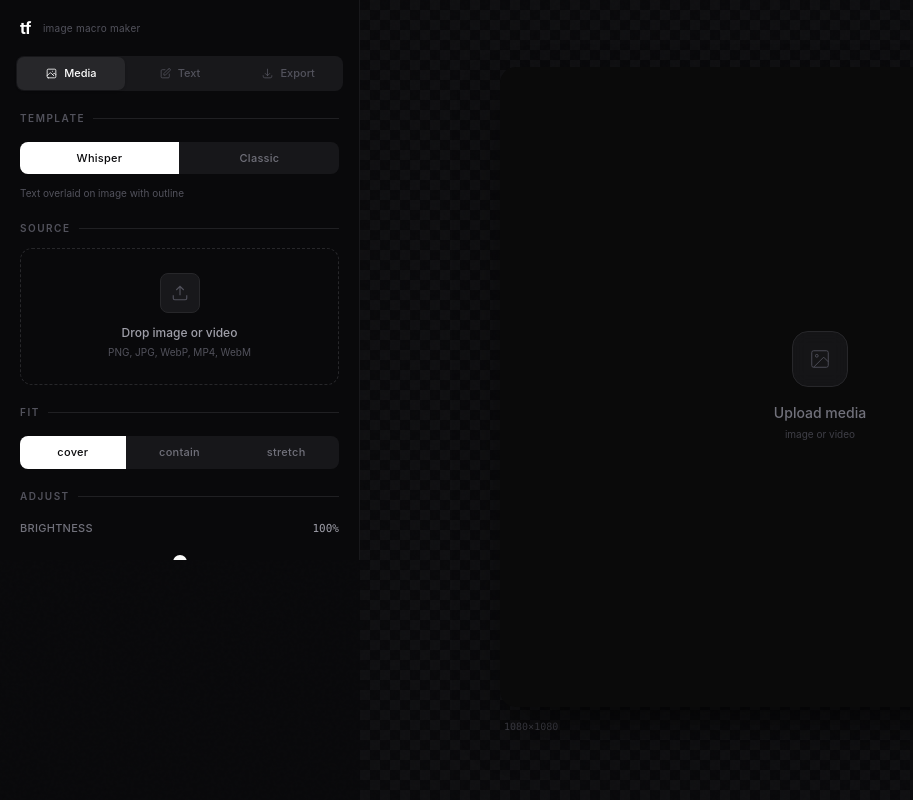
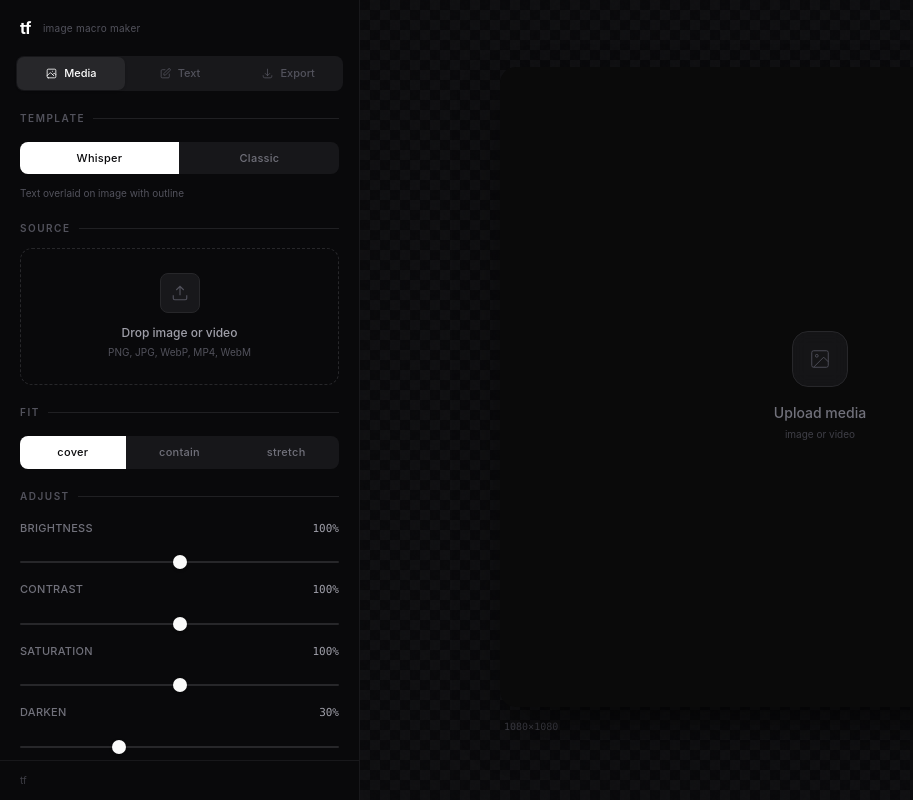
Before and after one commit to nullprobability/fr-web, a React (Vite) app: page / in a window 1280 px wide. Shown: the whole page, without its empty margins (0-913 px from the left). Built offline with nearby package versions, Linux system fonts and the light colour scheme; a web font is replaced by a local one.

Commit message:
Enhance WhisperTool layout; add footer with resize instructions and adjust sidebar height

```diff
--- a/src/components/WhisperTool.tsx
+++ b/src/components/WhisperTool.tsx
@@ -1204,7 +1204,7 @@
         </div>
 
         <aside
-          className="fixed inset-x-0 bottom-0 lg:inset-y-0 lg:left-0 lg:right-auto lg:bottom-auto w-full lg:w-[340px] xl:w-[360px] flex flex-col bg-zinc-950/95 lg:bg-zinc-950 backdrop-blur-xl lg:backdrop-blur-none border-t lg:border-t-0 lg:border-r border-zinc-800/60 lg:border-zinc-900 rounded-t-2xl lg:rounded-none z-30 floating-pane-safe"
+          className="fixed inset-x-0 bottom-0 lg:inset-y-0 lg:left-0 lg:right-auto lg:bottom-auto w-full lg:w-[340px] xl:w-[360px] flex flex-col bg-zinc-950/95 lg:bg-zinc-950 backdrop-blur-xl lg:backdrop-blur-none border-t lg:border-t-0 lg:border-r border-zinc-800/60 lg:border-zinc-900 rounded-t-2xl lg:rounded-none z-30 floating-pane-safe lg:!h-full"
           style={{ height: `${paneHeight}vh` }}
         >
           <div
@@ -1247,6 +1247,12 @@
             {activePanel === 'text' && renderTextPanel()}
             {activePanel === 'export' && renderExportPanel()}
           </div>
+
+          {/* Footer */}
+          <div className="shrink-0 px-5 py-3 border-t border-zinc-900 flex items-center justify-between">
+            <span className="text-[10px] text-zinc-700">tf</span>
+            <span className="text-[10px] text-zinc-800 lg:hidden">drag to resize</span>
+          </div>
         </aside>
       </div>
     </main>
```
